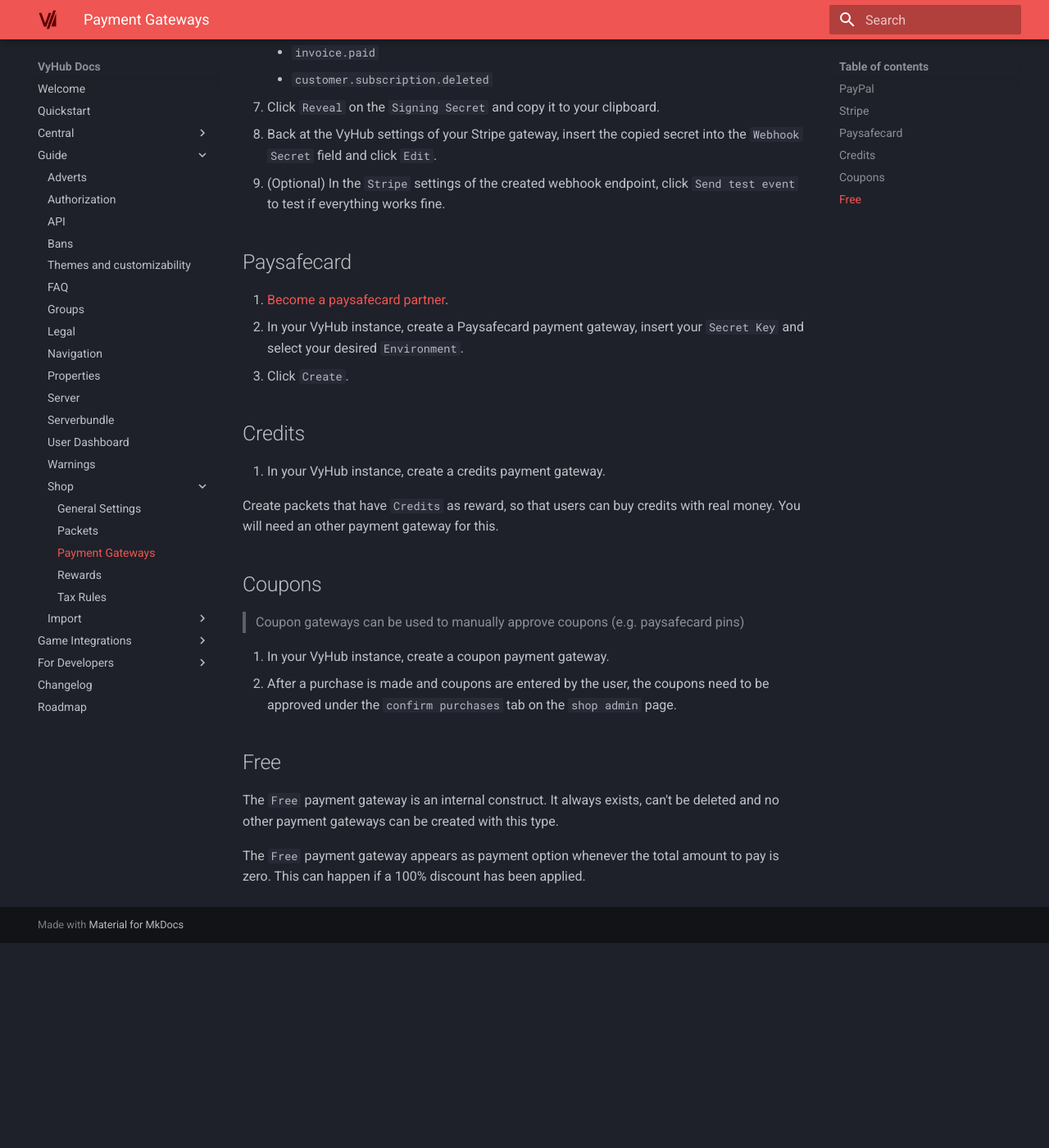
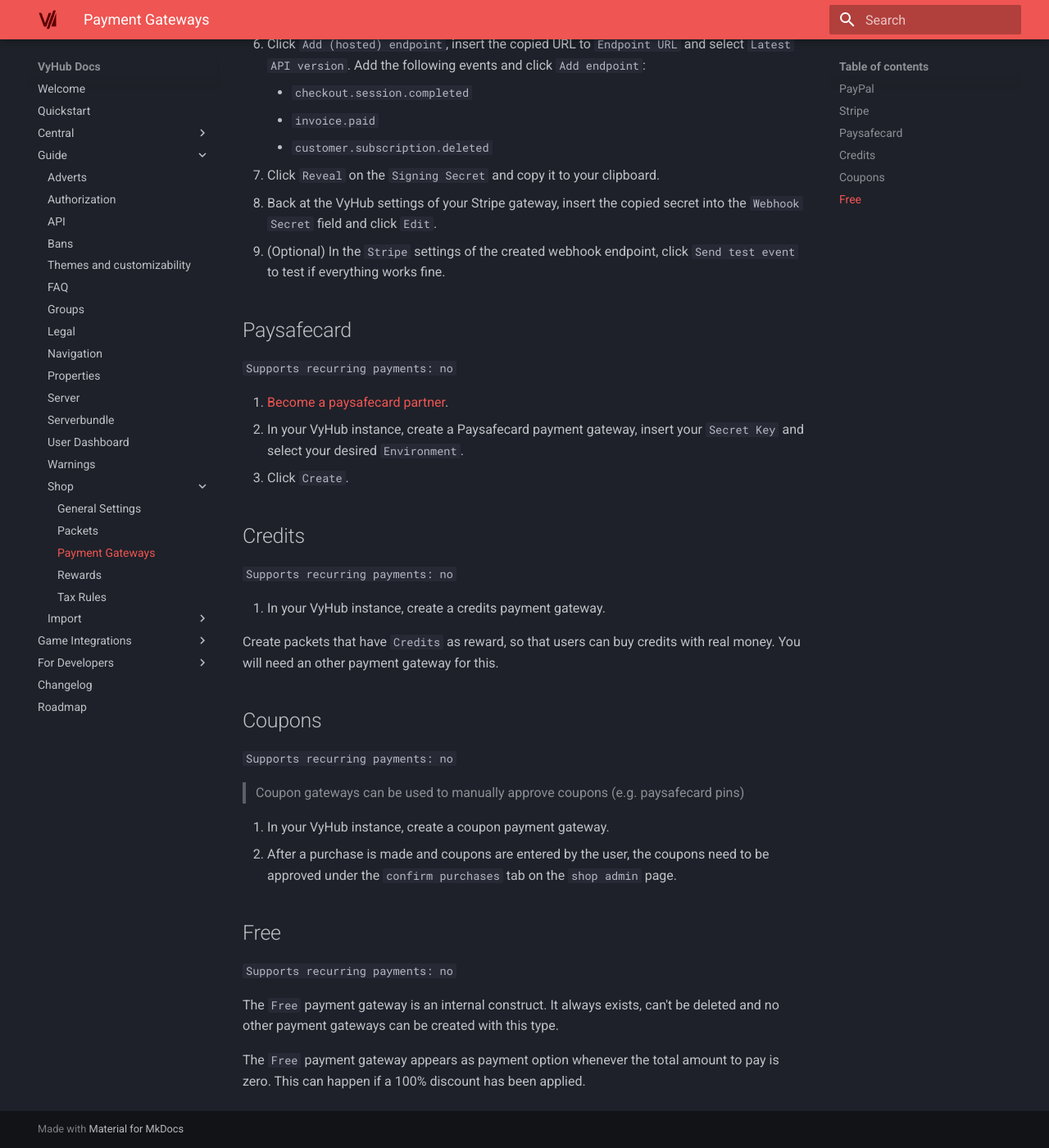
Before and after one commit to nyx-project/vyhub-documentation, an MkDocs documentation site: the page built from docs/guide/shop/payment_gateway.md, in a window 1280 px wide and 1400 px high, scrolled down 1485 px. Shown: the whole window at 82% size. Built offline with MkDocs 1.6.1 and Material for MkDocs 9.7.7, drawn with Linux system fonts in a browser that asks for light colours; the version menu is left out; before the commit the page ends 2635 px from its top, so only the background shows below that; some of the changed text lies outside the part shown.

Commit message:
Fix recurring gateways

```diff
--- a/docs/guide/shop/payment_gateway.md
+++ b/docs/guide/shop/payment_gateway.md
@@ -15,6 +15,8 @@
 
 ## PayPal
 
+`Supports recurring payments: yes`
+
 > If you want to test the payments with a sandbox account first, do the steps below, but with a `SANDBOX` application.
 
 1. Create a [PayPal Business](https://www.paypal.com/business) account or upgrade your account to a business account.
@@ -28,6 +30,8 @@
 
 
 ## Stripe
+
+`Supports recurring payments: yes`
 
 > If you want to test the payments with a test account first, do the steps below, but with a `TEST` application.
 
@@ -48,17 +52,23 @@
 
 ## Paysafecard
 
+`Supports recurring payments: no`
+
 1. [Become a paysafecard partner](https://www.paysafecard.com/become-a-partner/).
 2. In your VyHub instance, create a Paysafecard payment gateway, insert your `Secret Key` and select your desired `Environment`.
 3. Click `Create`.
 
 ## Credits
 
+`Supports recurring payments: no`
+
 1. In your VyHub instance, create a credits payment gateway.
 
 Create packets that have `Credits` as reward, so that users can buy credits with real money. You will need an other payment gateway for this.
 
 ## Coupons
+
+`Supports recurring payments: no`
 
 > Coupon gateways can be used to manually approve coupons (e.g. paysafecard pins)
 
@@ -67,6 +77,8 @@
 
 ## Free
 
+`Supports recurring payments: no`
+
 The `Free` payment gateway is an internal construct. It always exists, can't be deleted and no other payment gateways can be created with this type.
 
 The `Free` payment gateway appears as payment option whenever the total amount to pay is zero. This can happen if a 100% discount has been applied.
```
Also changed, not shown: docs/guide/shop/packet.md (+1 -1 lines).
